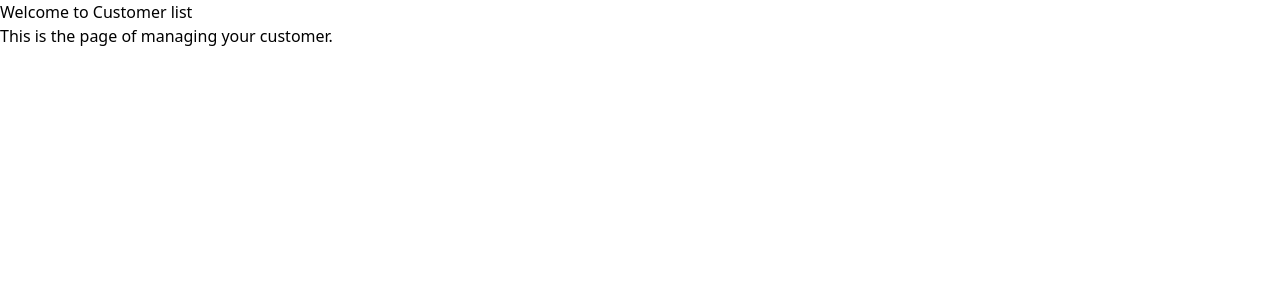
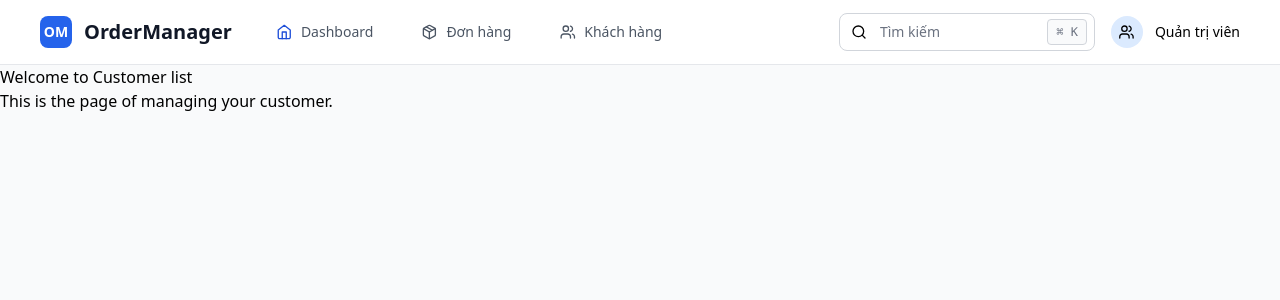
Before and after one commit to vin-team/codihouse-om, a Next.js app: page /customer in a window 1280 px wide. Shown: the top 300 px of the page. Built offline with nearby package versions, Linux system fonts and the light colour scheme.

Commit message:
feat: implement header

```diff
--- /dev/null
+++ b/src/components/dashboard/Layout.tsx
@@ -0,0 +1,131 @@
+import { ReactNode } from "react";
+import { useRouter } from "next/router";
+
+interface LayoutProps {
+  children: ReactNode | ReactNode[];
+}
+
+const Layout: React.FC<LayoutProps> = (props) => {
+  const router = useRouter();
+
+  const isActive = (path: string) => {
+    return router.pathname === path;
+  };
+
+  return (
+    <div className="min-h-screen bg-gray-50">
+      {/* Header */}
+      <header className="bg-white border-b border-gray-200">
+        <div className="max-w-screen px-10">
+          <div className="flex justify-between items-center h-16">
+            {/* Left side - Brand and Navigation */}
+            <div className="flex items-center space-x-8">
+              {/* Brand/Logo */}
+              <div className="flex items-center space-x-3">
+                <div className="w-8 h-8 bg-primary-600 rounded-lg flex items-center justify-center">
+                  <span className="text-white font-bold text-sm">OM</span>
+                </div>
+                <span className="text-xl font-bold text-gray-900">OrderManager</span>
+              </div>
+
+              {/* Navigation Links */}
+              <nav className="flex items-center space-x-6">
+                {/* Dashboard */}
+                <button
+                  onClick={() => router.push('/')}
+                  className={`flex items-center space-x-2 px-3 py-2 rounded-lg text-sm font-medium transition-colors ${isActive('/')
+                    ? 'bg-primary-50 text-primary-600'
+                    : 'text-gray-600 hover:text-gray-900 hover:bg-gray-50'
+                    }`}>
+                  <svg width="17" height="16" viewBox="0 0 17 16" fill="none" xmlns="http://www.w3.org/2000/svg">
+                    <path d="M2.25 6.00016L8.25 1.3335L14.25 6.00016V13.3335C14.25 13.6871 14.1095 14.0263 13.8595 14.2763C13.6094 14.5264 13.2703 14.6668 12.9167 14.6668H3.58333C3.22971 14.6668 2.89057 14.5264 2.64052 14.2763C2.39048 14.0263 2.25 13.6871 2.25 13.3335V6.00016Z" stroke="#1D4ED8" stroke-width="1.33333" stroke-linecap="round" stroke-linejoin="round" />
+                    <path d="M6.25 14.6667V8H10.25V14.6667" stroke="#1D4ED8" stroke-width="1.33333" stroke-linecap="round" stroke-linejoin="round" />
+                  </svg>
+
+                  <span className="text-sm text-gray-600">Dashboard</span>
+                </button>
+
+                {/* Orders */}
+                <button
+                  onClick={() => router.push('/orders')}
+                  className={`flex items-center space-x-2 px-3 py-2 rounded-lg text-sm font-medium transition-colors ${isActive('/orders')
+                    ? 'bg-primary-50 text-primary-600'
+                    : 'text-gray-600 hover:text-gray-900 hover:bg-gray-50'
+                    }`}>
+                  <svg width="17" height="16" viewBox="0 0 17 16" fill="none" xmlns="http://www.w3.org/2000/svg">
+                    <path d="M5.38 2.84668L11.38 6.28001" stroke="#4B5563" stroke-width="1.33333" stroke-linecap="round" stroke-linejoin="round" />
+                    <path d="M14.38 5.33311C14.3798 5.09929 14.318 4.86965 14.201 4.66721C14.084 4.46478 13.9158 4.29668 13.7133 4.17977L9.04667 1.51311C8.84398 1.39608 8.61405 1.33447 8.38001 1.33447C8.14596 1.33447 7.91603 1.39608 7.71334 1.51311L3.04667 4.17977C2.84418 4.29668 2.67599 4.46478 2.55898 4.66721C2.44197 4.86965 2.38024 5.09929 2.38 5.33311V10.6664C2.38024 10.9003 2.44197 11.1299 2.55898 11.3323C2.67599 11.5348 2.84418 11.7029 3.04667 11.8198L7.71334 14.4864C7.91603 14.6035 8.14596 14.6651 8.38001 14.6651C8.61405 14.6651 8.84398 14.6035 9.04667 14.4864L13.7133 11.8198C13.9158 11.7029 14.084 11.5348 14.201 11.3323C14.318 11.1299 14.3798 10.9003 14.38 10.6664V5.33311Z" stroke="#4B5563" stroke-width="1.33333" stroke-linecap="round" stroke-linejoin="round" />
+                    <path d="M2.58002 4.6665L8.38002 7.99984L14.18 4.6665" stroke="#4B5563" stroke-width="1.33333" stroke-linecap="round" stroke-linejoin="round" />
+                    <path d="M8.38 14.6667V8" stroke="#4B5563" stroke-width="1.33333" stroke-linecap="round" stroke-linejoin="round" />
+                  </svg>
+
+                  <span className="text-sm text-gray-600">Đơn hàng</span>
+                </button>
+
+                {/* Customers */}
+                <button
+                  onClick={() => router.push('/customers')}
+                  className={`flex items-center space-x-2 px-3 py-2 rounded-lg text-sm font-medium transition-colors ${isActive('/customers')
+                    ? 'bg-primary-50 text-primary-600'
+                    : 'text-gray-600 hover:text-gray-900 hover:bg-gray-50'
+                    }`}>
+                  <svg width="17" height="16" viewBox="0 0 17 16" fill="none" xmlns="http://www.w3.org/2000/svg">
+                    <path d="M11.4766 14V12.6667C11.4766 11.9594 11.1957 11.2811 10.6956 10.781C10.1955 10.281 9.51722 10 8.80998 10H4.80998C4.10273 10 3.42446 10.281 2.92436 10.781C2.42426 11.2811 2.14331 11.9594 2.14331 12.6667V14" stroke="#4B5563" stroke-width="1.33333" stroke-linecap="round" stroke-linejoin="round" />
+                    <path d="M6.80998 7.33333C8.28274 7.33333 9.47664 6.13943 9.47664 4.66667C9.47664 3.19391 8.28274 2 6.80998 2C5.33722 2 4.14331 3.19391 4.14331 4.66667C4.14331 6.13943 5.33722 7.33333 6.80998 7.33333Z" stroke="#4B5563" stroke-width="1.33333" stroke-linecap="round" stroke-linejoin="round" />
+                    <path d="M15.4767 13.9998V12.6664C15.4762 12.0756 15.2796 11.5016 14.9176 11.0346C14.5556 10.5677 14.0488 10.2341 13.4767 10.0864" stroke="#4B5563" stroke-width="1.33333" stroke-linecap="round" stroke-linejoin="round" />
+                    <path d="M11.4767 2.08643C12.0503 2.23329 12.5587 2.56689 12.9218 3.03463C13.2848 3.50237 13.4819 4.07765 13.4819 4.66976C13.4819 5.26187 13.2848 5.83715 12.9218 6.30489C12.5587 6.77262 12.0503 7.10623 11.4767 7.25309" stroke="#4B5563" stroke-width="1.33333" stroke-linecap="round" stroke-linejoin="round" />
+                  </svg>
+
+                  <span className="text-sm text-gray-600">Khách hàng</span>
+                </button>
+              </nav>
+            </div>
+
+            {/* Right side - Search and User */}
+            <div className="flex items-center space-x-4">
+              {/* Search Bar */}
+              <div className="relative">
+                <div className="absolute inset-y-0 left-0 pl-3 flex items-center pointer-events-none">
+                  <svg width="16" height="16" viewBox="0 0 16 16" fill="none" xmlns="http://www.w3.org/2000/svg">
+                    <path d="M7.33333 12.6667C10.2789 12.6667 12.6667 10.2789 12.6667 7.33333C12.6667 4.38781 10.2789 2 7.33333 2C4.38781 2 2 4.38781 2 7.33333C2 10.2789 4.38781 12.6667 7.33333 12.6667Z" stroke="black" stroke-width="1.33333" stroke-linecap="round" stroke-linejoin="round" />
+                    <path d="M14 14L11.1333 11.1333" stroke="black" stroke-width="1.33333" stroke-linecap="round" stroke-linejoin="round" />
+                  </svg>
+                </div>
+                <input
+                  type="text"
+                  placeholder="Tìm kiếm"
+                  className="block w-64 pl-10 pr-12 py-2 border border-gray-300 rounded-lg text-sm placeholder-gray-500 focus:outline-none focus:ring-2 focus:ring-primary-500 focus:border-primary-500"
+                />
+                <div className="absolute inset-y-0 right-0 pr-2 flex items-center">
+                  <kbd className="inline-flex items-center px-2 py-1 border border-gray-300 rounded text-xs font-mono text-gray-500 bg-gray-50">
+                    ⌘ K
+                  </kbd>
+                </div>
+              </div>
+
+              {/* User/Admin Section */}
+              <div className="flex items-center space-x-3">
+                <div className="w-8 h-8 bg-primary-100 rounded-full flex items-center justify-center">
+                  <svg width="17" height="16" viewBox="0 0 17 16" fill="none" xmlns="http://www.w3.org/2000/svg">
+                    <path d="M11.1066 14V12.6667C11.1066 11.9594 10.8257 11.2811 10.3256 10.781C9.8255 10.281 9.14723 10 8.43998 10H4.43998C3.73274 10 3.05446 10.281 2.55436 10.781C2.05427 11.2811 1.77332 11.9594 1.77332 12.6667V14" stroke="black" stroke-width="1.33333" stroke-linecap="round" stroke-linejoin="round" />
+                    <path d="M6.43998 7.33333C7.91274 7.33333 9.10665 6.13943 9.10665 4.66667C9.10665 3.19391 7.91274 2 6.43998 2C4.96722 2 3.77332 3.19391 3.77332 4.66667C3.77332 6.13943 4.96722 7.33333 6.43998 7.33333Z" stroke="black" stroke-width="1.33333" stroke-linecap="round" stroke-linejoin="round" />
+                    <path d="M15.1066 13.9998V12.6664C15.1061 12.0756 14.9095 11.5016 14.5475 11.0346C14.1855 10.5677 13.6787 10.2341 13.1066 10.0864" stroke="black" stroke-width="1.33333" stroke-linecap="round" stroke-linejoin="round" />
+                    <path d="M11.1066 2.08643C11.6802 2.23329 12.1886 2.56689 12.5517 3.03463C12.9147 3.50237 13.1118 4.07765 13.1118 4.66976C13.1118 5.26187 12.9147 5.83715 12.5517 6.30489C12.1886 6.77262 11.6802 7.10623 11.1066 7.25309" stroke="black" stroke-width="1.33333" stroke-linecap="round" stroke-linejoin="round" />
+                  </svg>
+                </div>
+                <span className="text-sm font-medium text-black">Quản trị viên</span>
+              </div>
+            </div>
+          </div>
+        </div>
+      </header>
+
+      {/* Main Content */}
+      <main className="flex-1">
+        {props.children}
+      </main>
+    </div>
+  );
+};
+
+export default Layout;
--- a/src/pages/customer.tsx
+++ b/src/pages/customer.tsx
@@ -1,12 +1,17 @@
+import Layout from '@/components/dashboard/Layout';
 import React from 'react';
 
 const Customer: React.FC = () => {
-    return (
+  return (
+    <Layout
+      children={
         <div>
-            <h1>Welcome to Customer list</h1>
-            <p>This is the page of managing your customer.</p>
+          <h1>Welcome to Customer list</h1>
+          <p>This is the page of managing your customer.</p>
         </div>
-    );
+      } />
+
+  );
 };
 
 export default Customer;
```
